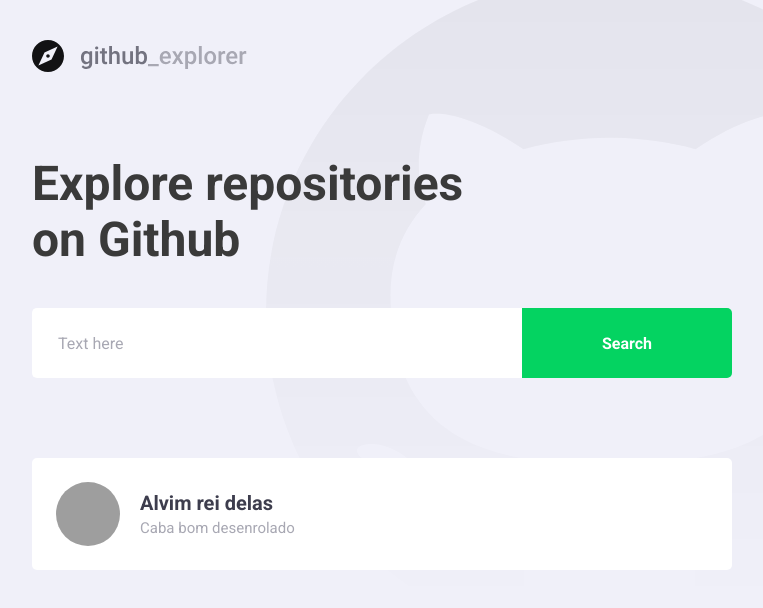
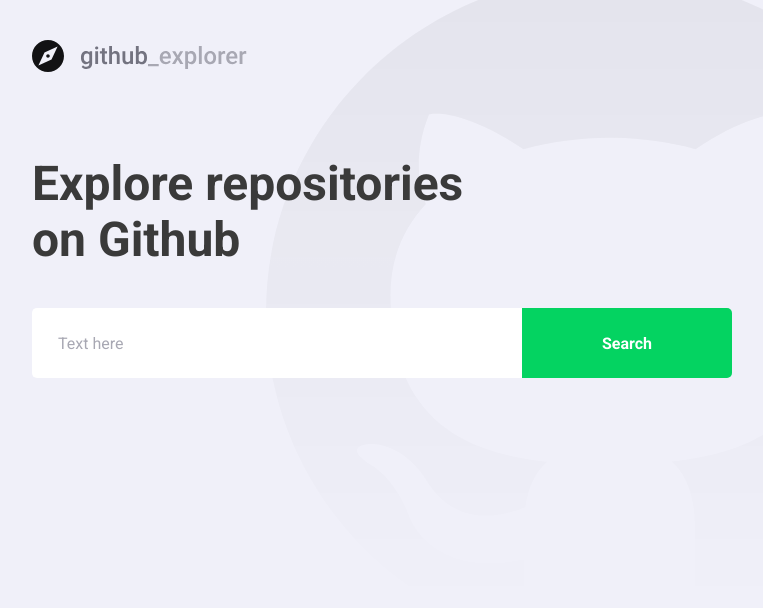
Before and after one commit to alvarobianor/new-github-api, a React (Create React App) app: page / in a window 1280 px wide. Shown: the top 608 px of the page, without its empty margins (148-911 px from the left). Built offline with nearby package versions, Linux system fonts and the light colour scheme; grey boxes are pictures that could not be loaded; a web font is replaced by a local one.

Commit message:
Connecting the API

```diff
--- a/package.json
+++ b/package.json
@@ -10,9 +10,11 @@
     "@types/node": "^12.0.0",
     "@types/react": "^16.9.0",
     "@types/react-dom": "^16.9.0",
+    "axios": "^0.20.0",
     "polished": "^4.0.3",
     "react": "^16.14.0",
     "react-dom": "^16.14.0",
+    "react-icons": "^3.11.0",
     "react-router-dom": "^5.2.0",
     "react-scripts": "3.4.3",
     "styled-components": "^5.2.0",
--- a/src/pages/Dashboard/index.tsx
+++ b/src/pages/Dashboard/index.tsx
@@ -1,24 +1,59 @@
-import React from 'react';
+import React, {FormEvent, useState} from 'react';
 import {Title, Form, Repositories} from './style'
+import { FiChevronRight } from 'react-icons/fi';
 import Logo from '../../assets/logo.svg'
+import api from '../../service/api'
+
+interface RepositoryDTO {
+  id: number;
+  full_name: string;
+  description: string;
+  owner: {
+    login: string;
+    avatar_url: string;
+  };
+}
 
 const Dashboard: React.FC = () => {
+  const [newRepo, setNewRepo] = useState('')
+  const [repositories, setRepositories] = useState<RepositoryDTO[]>([])
+
+
+
+  async function handle(e: FormEvent<HTMLFormElement>): Promise<void> {
+    e.preventDefault();
+
+    const response = await api.get<RepositoryDTO>(`/repos/${newRepo}`)
+    const {data} = response
+
+    setRepositories([...repositories, data])
+
+    setNewRepo('');
+
+  }
+
+
   return (
     <>
     <img src={Logo} alt="logo of aplication"/>
     <Title>Explore repositories on Github</Title>
-    <Form>
-      <input type="text" placeholder="Text here"/>
+    <Form onSubmit={handle}>
+      <input type="text" value={newRepo} placeholder="Text here" onChange={(e) => setNewRepo(e.target.value)} />
       <button type="submit">Search</button>
     </Form>
     <Repositories>
-    <a href="test">
-      <img src="https://avatars3.githubusercontent.com/u/19610639?s=460&u=beeb3184574cb7862579a00ccfe2dfc935b6f00e&v=4" alt="Álvaro Bianor" />
-      <div>
-        <strong>Alvim rei delas</strong>
-        <p>Caba bom desenrolado</p>
-      </div>
-    </a>
+    {
+      repositories.map(data => (
+        <a key={data.id} href="test">
+          <img src={data.owner.avatar_url} alt="Álvaro Bianor" />
+          <div>
+            <strong>{data.full_name}</strong>
+            <p>{data.description}</p>
+          </div>
+          <FiChevronRight />
+        </a>
+      ))
+    }
 
     </Repositories>
     </>
--- /dev/null
+++ b/src/service/api.ts
@@ -0,0 +1,7 @@
+import axios from "axios";
+
+const api = axios.create({
+  baseURL: "https://api.github.com",
+});
+
+export default api;
```
Also changed, not shown: 1 other file (tests, documents, lock files or other folders).
